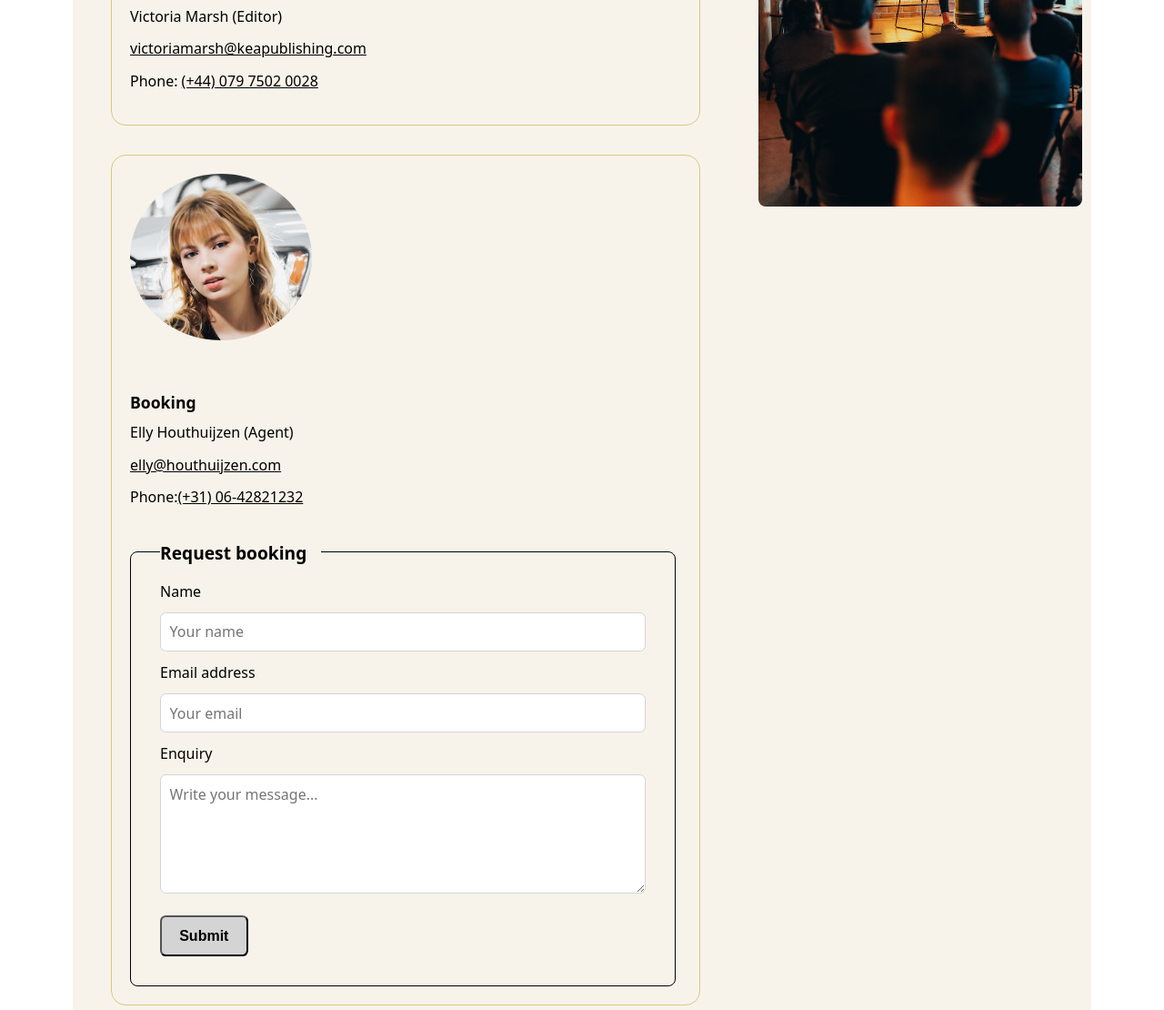
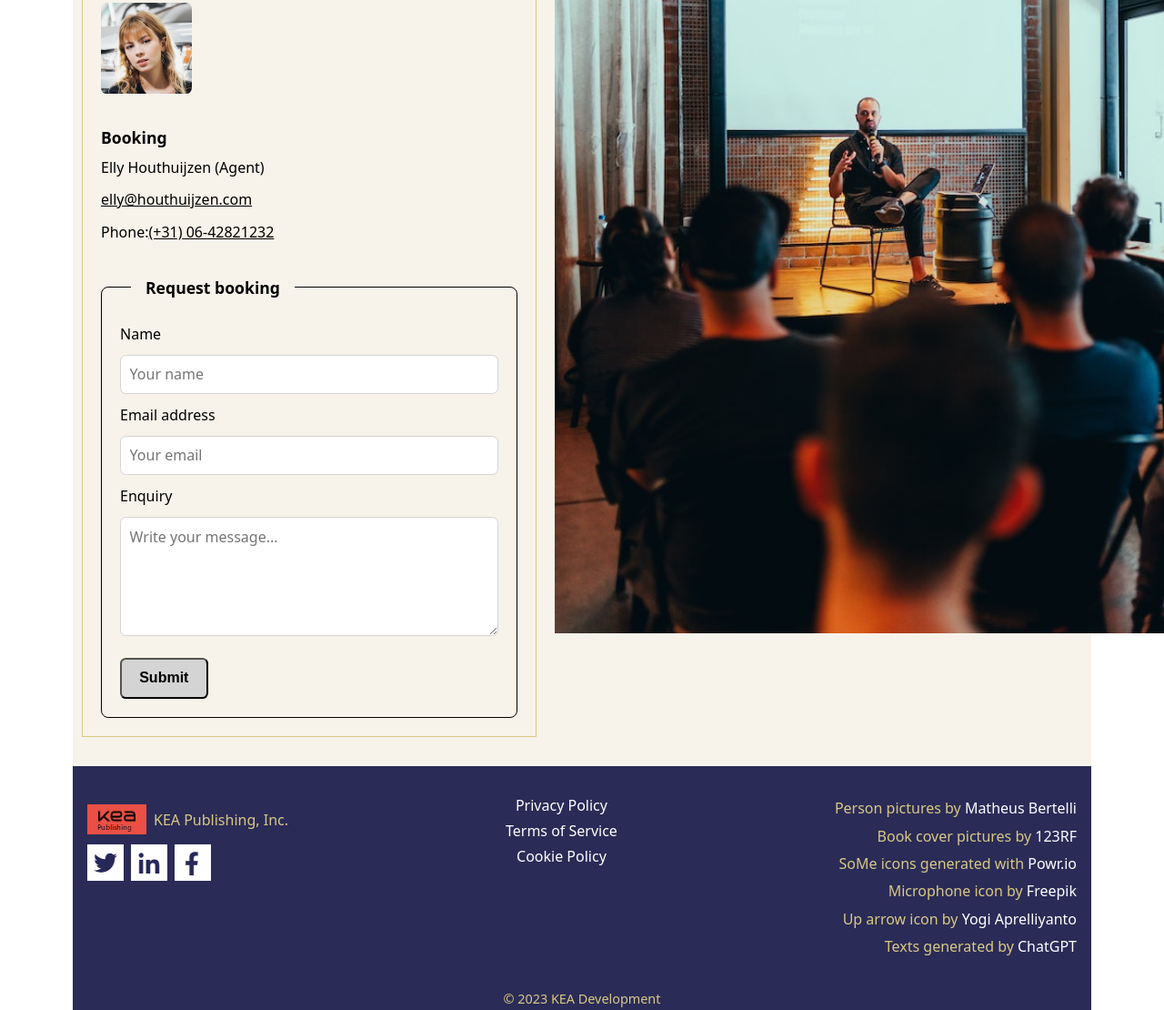
Before and after one commit to stkj1995/Tristan-Wede-Lind, a plain HTML site: page index.html in a window 1280 px wide. Shown: the part 5618-6728 px from the top of the page at 91% size. Drawn offline with Linux system fonts and the light colour scheme; a web font is replaced by a local one.

Commit message:
contact section desk

```diff
--- a/css/styles.css
+++ b/css/styles.css
@@ -397,7 +397,6 @@ body {
       .contact-left .contact-card {
         display: flex;
         flex-direction: column;
-        margin: 2rem;
         padding: var(--space-m);
         background-color: var(--colorBgCream);
         border-radius: 0;
@@ -509,8 +508,6 @@ body {
       border-radius: 50%;
     }
   }
-
-
 
 /* ---------------- FOOTER ---------------- */
 .site-footer {
@@ -792,68 +789,77 @@ body {
   h3 {
     font-size: 2rem;
     text-align: left;
+    margin-bottom: var(--space-m);
   }
 
   .contact-wrapper {
+    display: flex;
     flex-direction: row;
     align-items: flex-start;
     justify-content: center;
+    gap: var(--space-m);
+    width: 110%;
+  }
+
+  /* venstre kolonne med cards + form */
+  .contact-grid {
+    display: flex;
+    flex-direction: column;
     gap: var(--space-l);
-
-      .contact-grid {
-        flex: 4;
+    flex: 3;
+    min-width: 500px;
+  }
 
   .contact-left .contact-card {
+    display: flex;
     flex-direction: column;
     border: 1px solid var(--colorBgYellow);
-          border-radius: 1rem;
-          border-bottom: 1.5px solid var(--colorBgYellow);
-        }
+    border-radius: 0.6rem;
+    padding: var(--space-s); /* giver luft inde i kortet */
   }
 
-        /* Form aligned visually with image section */
-        .contact-form {
-          max-width: 600px;
-          margin-top: var(--space-l);
-          border: 1.5px solid var(--colorBgBlack);
-          padding: var(--space-l);
-          position: relative;
-
-          .request-booking {
+  .contact-top-img {
+    display: flex;
+    justify-content: flex-start;
     margin-bottom: var(--space-s);
-            font-size: 1.2rem;
-            font-weight: 600;
-            text-align: left;
-            padding-left: 0;
-          }
-        }
   }
 
+  .contact-top-img img {
+    width: 100px;
+    height: 100px;
+    object-fit: cover;
+    border-radius: 0.4rem; /* rund billedets hjørner */
+    display: block;
+  }
+
+  .contact-form {
+    margin-top: var(--space-m);
+    border: 1.5px solid var(--colorBgBlack);
+    background-color: var(--colorBgLight);
+    display: flex;
+    flex-direction: column;
+    gap: 0.6rem;
+    border-radius: 0.4rem;
+    padding: var(--space-m);
+  }
+
+  /* højre billede-sektion */
   .contact-img {
     display: flex !important;
     flex: 2;
+    min-width: 320px;
     justify-content: center;
     align-items: flex-start;
+  }
 
-        img {
-          object-fit: cover;
+  .contact-img img {
+    display: block;
     width: 100%;
     height: auto;
     max-width: 1000px;
-          border-radius: 0.5rem;
-          margin-top: var(--space-l);
+    object-fit: cover;
   }
   }
-    }
-
-    .contact-top-img {
-      justify-content: left;
-
-      img {
-        width: 200px;
-      }
-    }
-
 
   /* NAV DESK */
   .site-header .main-nav {
```
Lines whose indentation alone changed are shown as unchanged.
